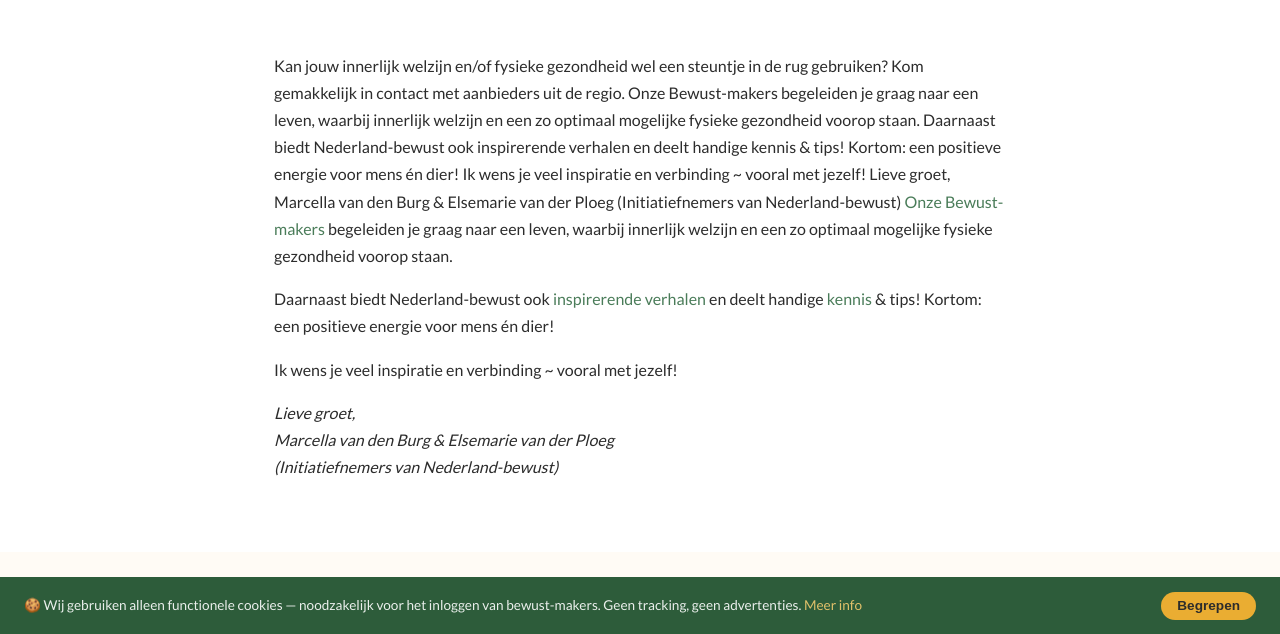
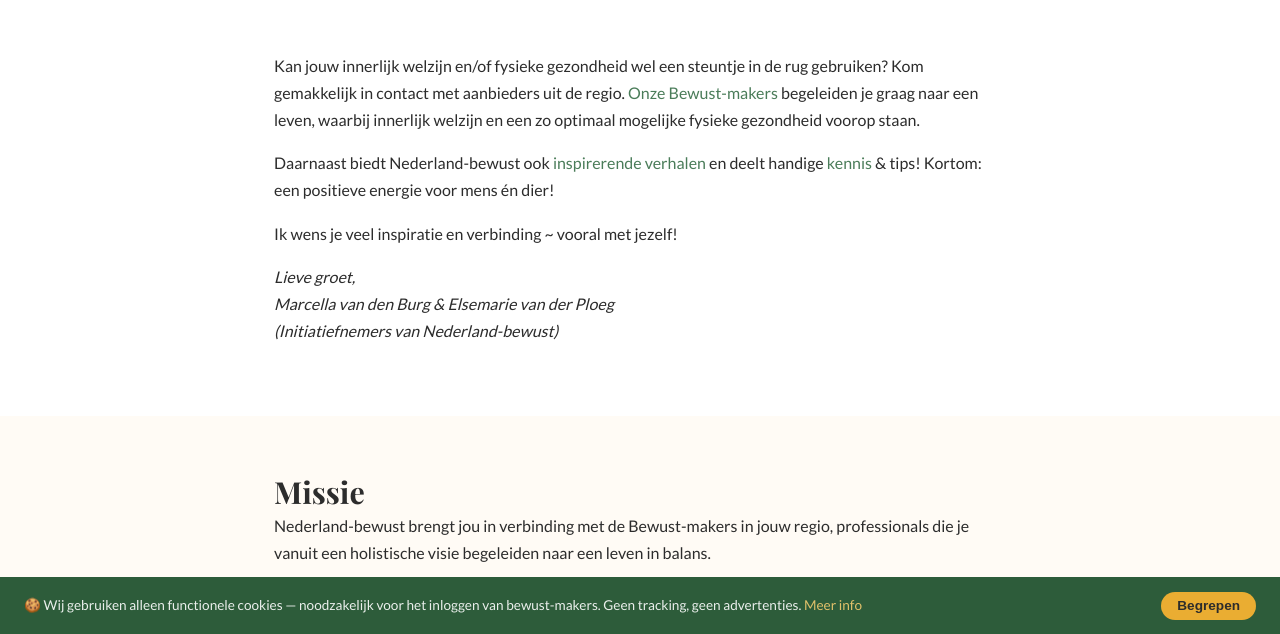
Before and after one commit to hands4flownl/nederland-bewust, a Jekyll site: the page built from pages/over-nederland-bewust.html, in a window 1280 px wide and 900 px high, cut to the strip 266-900 px from the top of the window. Built offline with Jekyll 4.4.1, drawn with Linux system fonts in a browser that asks for light colours; a script that is not in the unit is left out.

Commit message:
Update Teksten aanpassen “over”

```diff
--- a/_data/teksten_over.yml
+++ b/_data/teksten_over.yml
@@ -1,23 +1,7 @@
 titel: Over Nederland-bewust
 subtitel: Startpagina met een bewuste missie
-intro: >-
-  Kan jouw innerlijk welzijn en/of fysieke gezondheid wel een steuntje in de rug
-  gebruiken? Kom gemakkelijk in contact met aanbieders uit de regio.  Onze
-  Bewust-makers begeleiden je graag naar een leven, waarbij innerlijk welzijn en
-  een zo optimaal mogelijke fysieke gezondheid voorop staan.
-
-
-  Daarnaast biedt Nederland-bewust ook inspirerende verhalen en deelt handige kennis & tips! Kortom: een positieve energie voor mens én dier!
-
-
-  Ik wens je veel inspiratie en verbinding ~ vooral met jezelf!
-
-
-  Lieve groet,
-
-  Marcella van den Burg & Elsemarie van der Ploeg
-
-  (Initiatiefnemers van Nederland-bewust)
+intro: "Kan jouw innerlijk welzijn en/of fysieke gezondheid wel een steuntje in
+  de rug gebruiken? Kom gemakkelijk in contact met aanbieders uit de regio.  "
 missie_titel: Missie
 missie_tekst: Nederland-bewust brengt jou in verbinding met de Bewust-makers in
   jouw regio, professionals die je vanuit een holistische visie begeleiden naar
```
